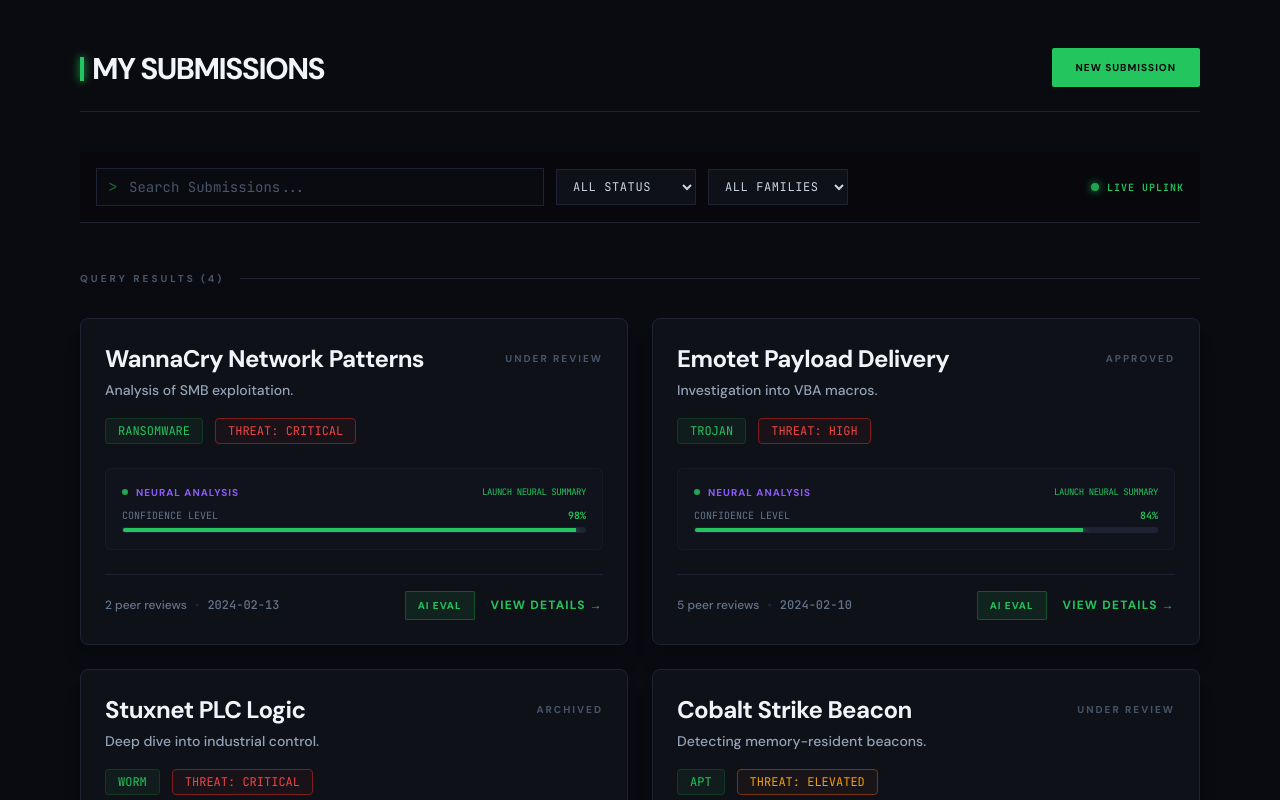
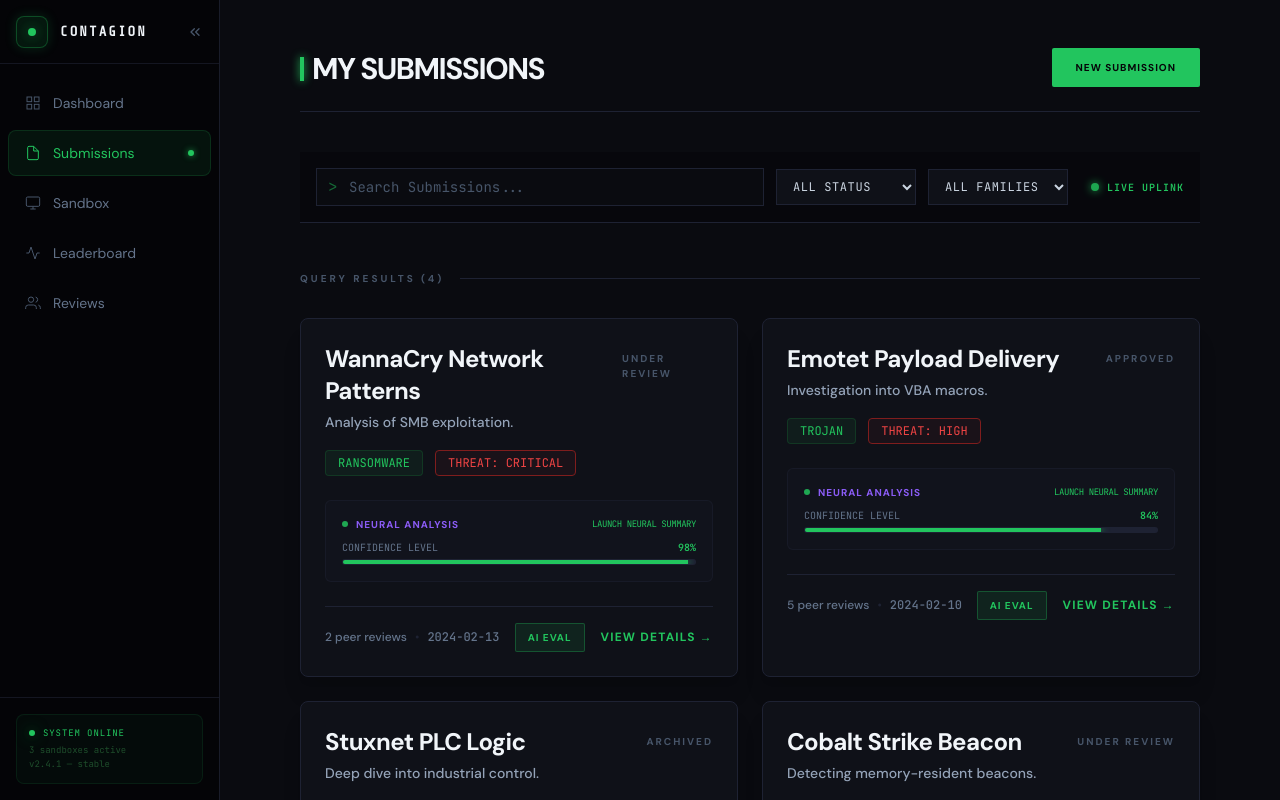
Before and after one commit to crymsor/Contagion, a React (Vite) app in the folder frontend/: page /submissions in a window 1280 px wide. Shown: the top 800 px of the page. Built offline with nearby package versions, Linux system fonts and the light colour scheme.

Commit message:
Sidebar added to Submissions page

```diff
--- a/frontend/src/AppLayout/SubmissionsPage/SubmissionsPage.jsx
+++ b/frontend/src/AppLayout/SubmissionsPage/SubmissionsPage.jsx
@@ -3,6 +3,7 @@
 import Submitted from "./Components/Submitted";
 import AiEvaluationModal from "./Components/AiEvaluationModal";
 import { useNavigate } from "react-router-dom";
+import Sidebar from "../Dashboard/Components/Sidebar.jsx";
 
 const INITIAL_SUBMISSIONS = [
   { id: 1, name: "WannaCry Network Patterns", description: "Analysis of SMB exploitation.", status: "Under Review", family: "Ransomware", threatLevel: "Critical", aiScorePercentage: "98%", reviewCount: 2, date: "2024-02-13" },
@@ -19,6 +20,7 @@
     family: "all"
   });
 
+  const [sidebarOpen] = useState(true);
   const [selectedSubmission, setSelectedSubmission] = useState(null);
   const [isModalOpen, setIsModalOpen] = useState(false);
 
@@ -56,7 +58,9 @@
   });
 
   return (
-    <div className="min-h-screen bg-abyss text-slate-100 px-6 py-12 md:px-12 lg:px-20">
+    <>
+      <Sidebar isOpen={sidebarOpen} />
+      <div className="min-h-screen bg-abyss text-slate-100 px-6 py-12 md:px-12 lg:px-20" style={{ marginLeft: sidebarOpen ? '220px' : '64px' }}>
         <div className="flex flex-row justify-between items-end mb-10 pb-6 border-b border-phantom">
           <div className="space-y-1">
             <div className="flex items-center gap-2">
@@ -119,6 +123,7 @@
           />
         )}
       </div>
+    </>
   );
 }
 
```
Lines whose indentation alone changed are shown as unchanged.
